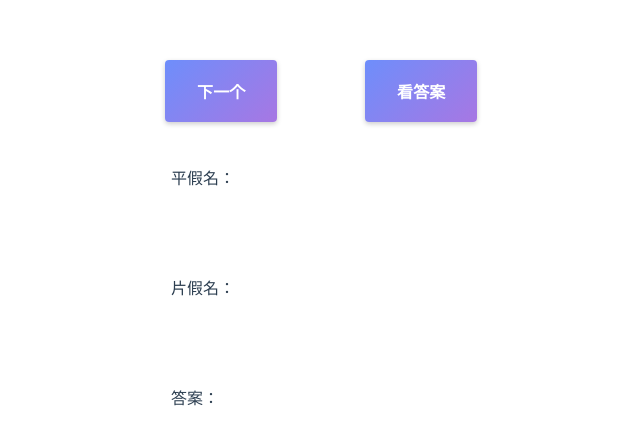
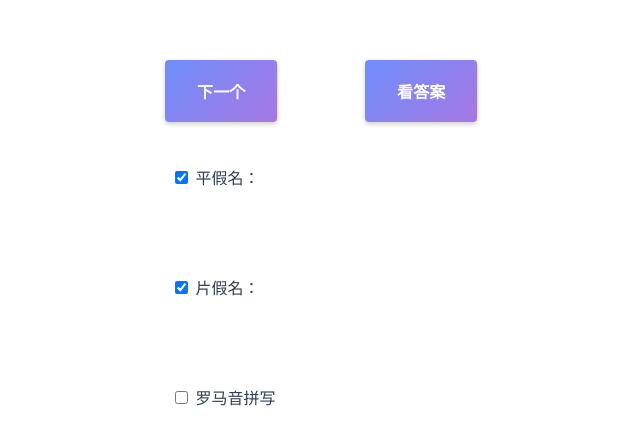
Before and after one commit to LasyIsLazy/japanese-kana, a Vue app: page / in a window 1280 px wide. Both pictures are taken after a click on the element 739 px from the left and 91 px from the top of the page. Shown: the top 444 px of the page, without its empty margins (319-959 px from the left). Built offline with nearby package versions, Linux system fonts and the light colour scheme.

Commit message:
支持专项练习

```diff
--- a/src/App.vue
+++ b/src/App.vue
@@ -5,16 +5,42 @@
             <div class="clickable btn" @click="handleAnswer" data-title="看答案"></div>
         </div>
         <div class="card">
-            <div class="title">平假名：</div>
-            <div class="text">{{hiragana}}</div>
+            <div class="title">
+                <input type="checkbox" name="hiragana" id="hiragana" v-model="options.hiragana" />
+                平假名：
+            </div>
+            <div
+                class="text"
+                :class="options.hiragana||'answer'"
+                v-show="isHiraVisible"
+            >{{hiragana}}</div>
         </div>
         <div class="card">
-            片假名：
-            <div class="text">{{katakana}}</div>
+            <div class="title">
+                <input type="checkbox" name="hiragana" id="katakana" v-model="options.katakana" />
+                片假名：
+            </div>
+            <div
+                class="text"
+                :class="options.katakana||'answer'"
+                v-show="isKanaVisible"
+            >{{katakana}}</div>
         </div>
-        <div class="answer card">
-            <div class="title">答案：</div>
-            <div class="text" v-show="isKanaVisible">{{kana}}</div>
+        <div class="card">
+            <div class="title">
+                <input
+                    type="checkbox"
+                    name="hiragana"
+                    id="katakana"
+                    v-model="options.pronunciation"
+                />
+                罗马音拼写
+            </div>
+            <div
+                class="text"
+                :class="options.pronunciation||'answer'"
+                v-show="isPronounciationVisible"
+            >{{kana}}</div>
         </div>
     </div>
 </template>
@@ -43,19 +69,34 @@ function getRandomKana(): string {
 })
 export default class App extends Vue {
     private kana = ''
-    private isKanaVisible = false
+    private isAnswerVisible = false
+    private options = {
+        hiragana: true,
+        katakana: true,
+        pronunciation: false,
+    }
     private get hiragana() {
         return Hiragana[this.kana]
     }
     private get katakana() {
         return Katakana[this.kana]
     }
+    private get isHiraVisible() {
+        return this.isAnswerVisible || this.options.hiragana
+    }
+    private get isKanaVisible() {
+        return this.isAnswerVisible || this.options.katakana
+    }
+    private get isPronounciationVisible() {
+        return this.isAnswerVisible || this.options.pronunciation
+    }
+
     private handleNext() {
-        this.isKanaVisible = false
+        this.isAnswerVisible = false
         this.kana = getRandomKana()
     }
     private handleAnswer() {
-        this.isKanaVisible = true
+        this.isAnswerVisible = true
     }
 }
 </script>
@@ -147,7 +188,7 @@ export default class App extends Vue {
     -webkit-text-fill-color: transparent;
     -webkit-text-stroke: 2px #111;
 }
-.answer > .text {
+.answer.text {
     background-color: green;
 }
 </style>
```
